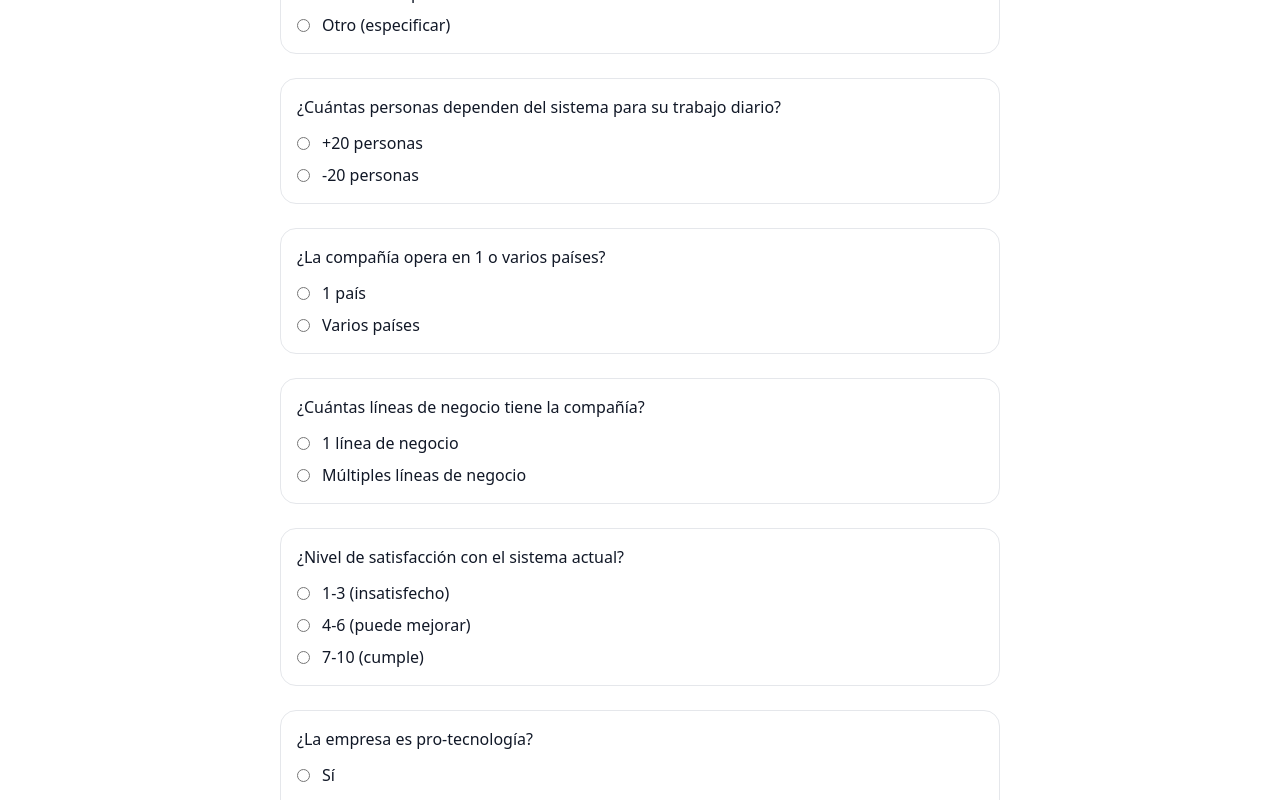
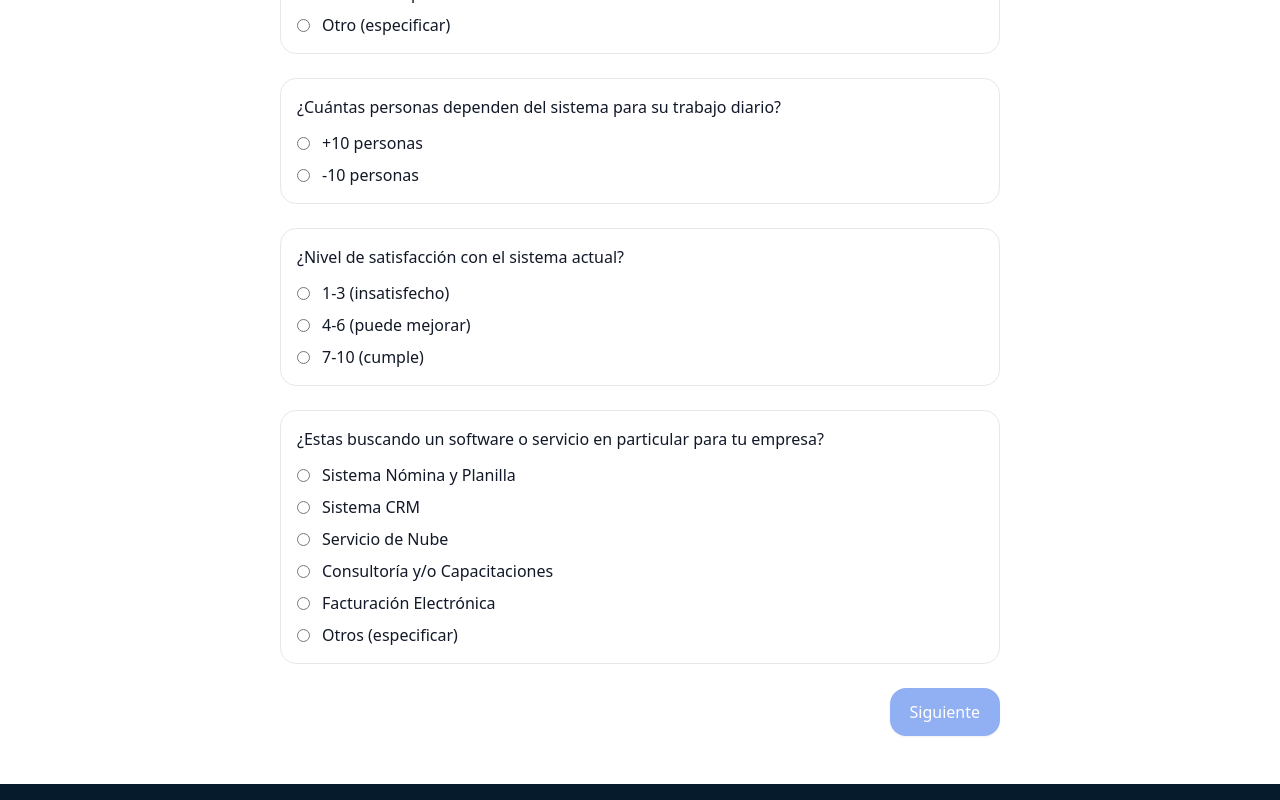
Before and after one commit to grupoinforum/inforum-diagnostico, a Next.js app: page /diagnostico in a window 1280 px wide. Shown: the part 700-1500 px from the top of the page. Built offline with nearby package versions, Linux system fonts and the light colour scheme.

Commit message:
Update diagnostico-content.tsx

```diff
--- a/app/diagnostico/diagnostico-content.tsx
+++ b/app/diagnostico/diagnostico-content.tsx
@@ -6,7 +6,7 @@ import { useSearchParams } from "next/navigation";
 export const dynamic = "force-dynamic";
 
 /* =========================
-   PREGUNTAS (7)
+   PREGUNTAS (5)
    ========================= */
 const QUESTIONS = [
   {
@@ -41,28 +41,8 @@ const QUESTIONS = [
     label: "¿Cuántas personas dependen del sistema para su trabajo diario?",
     type: "single" as const,
     options: [
-      { value: ">20", label: "+20 personas", score: 2 },
-      { value: "<=20", label: "-20 personas", score: 1 },
-    ],
-    required: true,
-  },
-  {
-    id: "paises",
-    label: "¿La compañía opera en 1 o varios países?",
-    type: "single" as const,
-    options: [
-      { value: "1", label: "1 país", score: 1 },
-      { value: ">1", label: "Varios países", score: 2 },
-    ],
-    required: true,
-  },
-  {
-    id: "lineas",
-    label: "¿Cuántas líneas de negocio tiene la compañía?",
-    type: "single" as const,
-    options: [
-      { value: "1", label: "1 línea de negocio", score: 1 },
-      { value: ">1", label: "Múltiples líneas de negocio", score: 2 },
+      { value: ">10", label: "+10 personas", score: 2 },
+      { value: "<=10", label: "-10 personas", score: 1 },
     ],
     required: true,
   },
@@ -78,12 +58,16 @@ const QUESTIONS = [
     required: true,
   },
   {
-    id: "protecnologia",
-    label: "¿La empresa es pro-tecnología?",
+    id: "busca",
+    label: "¿Estas buscando un software o servicio en particular para tu empresa?",
     type: "single" as const,
     options: [
-      { value: "si", label: "Sí", score: 2 },
-      { value: "no", label: "No", score: 1 },
+      { value: "nomina_planilla", label: "Sistema Nómina y Planilla", score: 2 },
+      { value: "crm", label: "Sistema CRM", score: 1 },
+      { value: "nube", label: "Servicio de Nube", score: 2 },
+      { value: "consultoria", label: "Consultoría y/o Capacitaciones", score: 2 },
+      { value: "facturacion", label: "Facturación Electrónica", score: 2 },
+      { value: "otros", label: "Otros (especificar)", score: 2, requiresText: true },
     ],
     required: true,
   },
@@ -110,7 +94,7 @@ const COUNTRY_PREFIX: Record<CountryValue, string> = {
   SV: "+503",
   HN: "+504",
   PA: "+507",
-  DO: "+1",    // RD usa +1 (NANP)
+  DO: "+1", // RD usa +1 (NANP)
   EC: "+593",
 };
 
@@ -143,15 +127,32 @@ function isCorporateEmail(email: string) {
 }
 
 /* =========================
-   EVALUACIÓN
+   TEXTOS DE RESULTADO
    ========================= */
 const SUCCESS_TEXT_FORM = `¡Felicidades! Estás a 1 paso de obtener tu asesoría sin costo. Rita Muralles se estará comunicando contigo para agendar una sesión corta de 30min para presentarnos y realizar unas últimas dudas para guiarte de mejor manera. Acabamos de enviarte un correo con esta información.`;
 
 const FULL_TEXT_FORM = `¡Gracias por llenar el cuestionario! Por el momento nuestro equipo se encuentra con cupo lleno. Acabamos de enviarte un correo a tu bandeja de entrada para compartirte más información sobre nosotros. Te estaremos contactando al liberar espacio.`;
 
+/* =========================
+   EVALUACIÓN (regla actualizada)
+   ========================= */
+// Regla nueva solicitada:
+// - Si tiene >3 con score 1 ⇒ NO califica.
+// - Si tiene >3 con score 2 ⇒ SÍ califica.
+// - En los demás casos ⇒ NO califica.
 function evaluate(finalAnswers: Answer[]) {
   const score1Count = finalAnswers.filter(a => a.score === 1).length;
-  const qualifies = score1Count <= 3;
+  const score2Count = finalAnswers.filter(a => a.score === 2).length;
+
+  let qualifies = false;
+  if (score1Count > 3) {
+    qualifies = false;
+  } else if (score2Count > 3) {
+    qualifies = true;
+  } else {
+    qualifies = false;
+  }
+
   const resultText = qualifies ? "Sí califica" : "No hay cupo (exhaustivo)";
   const uiText = qualifies ? SUCCESS_TEXT_FORM : FULL_TEXT_FORM;
   return { score1Count, qualifies, resultText, uiText };
@@ -201,6 +202,7 @@ export default function DiagnosticoContent() {
     const opt = q.options.find(o => o.value === optionValue)!;
     setAnswers(prev => ({ ...prev, [qid]: { id: qid, value: optionValue, score: (opt.score as 1|2) } }));
   };
+
   const handleExtraText = (qid: string, text: string) => {
     const existing = answers[qid];
     if (!existing) return;
@@ -361,6 +363,14 @@ export default function DiagnosticoContent() {
                   onChange={(e) => handleExtraText(q.id, e.target.value)}
                 />
               )}
+              {q.id === "busca" && answers[q.id]?.value === "otros" && (
+                <input
+                  type="text"
+                  placeholder="Cuéntanos qué necesitas"
+                  className="mt-3 w-full border rounded-xl px-3 py-2"
+                  onChange={(e) => handleExtraText(q.id, e.target.value)}
+                />
+              )}
             </div>
           ))}
           <div className="flex justify-end">
```
